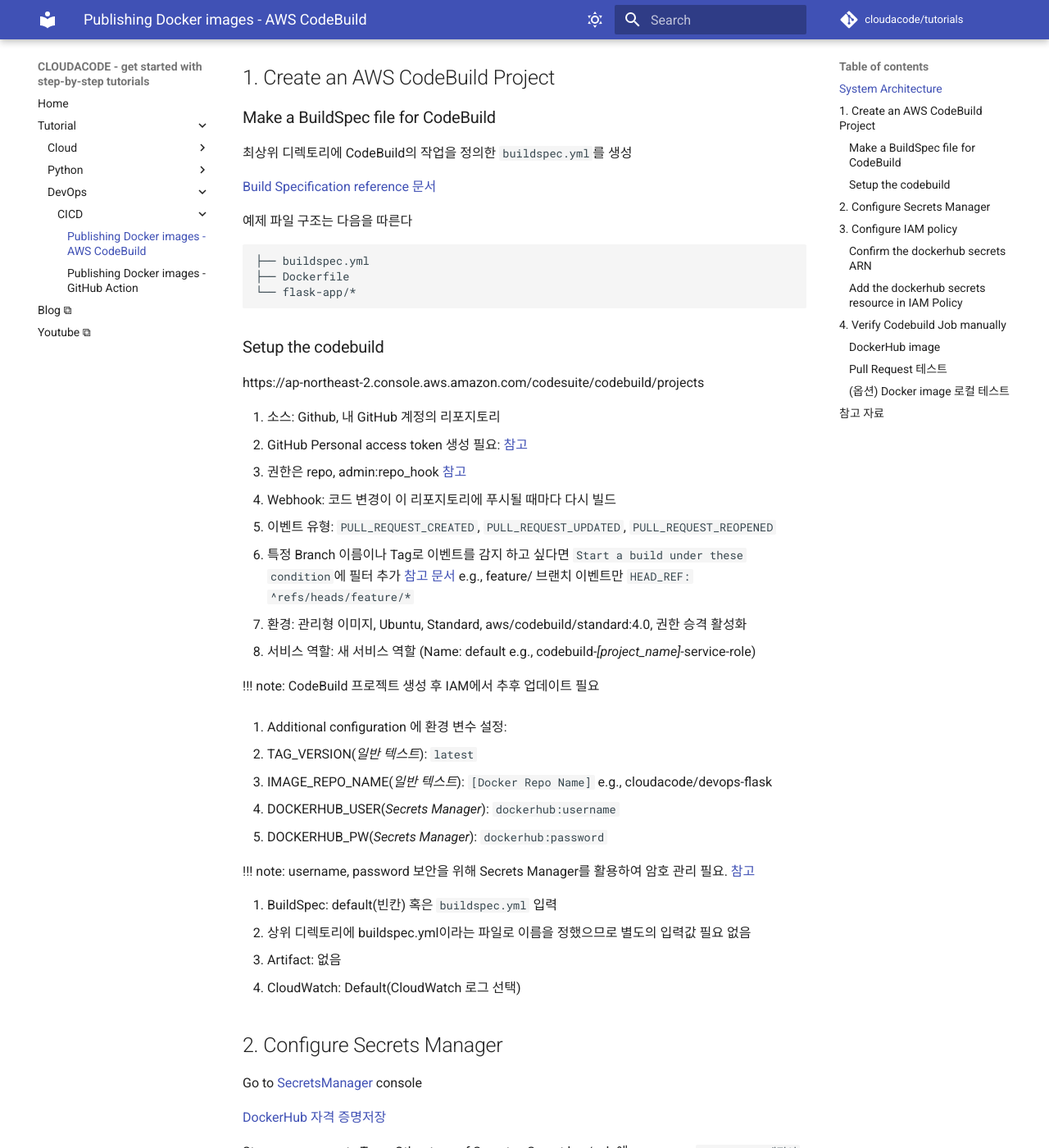
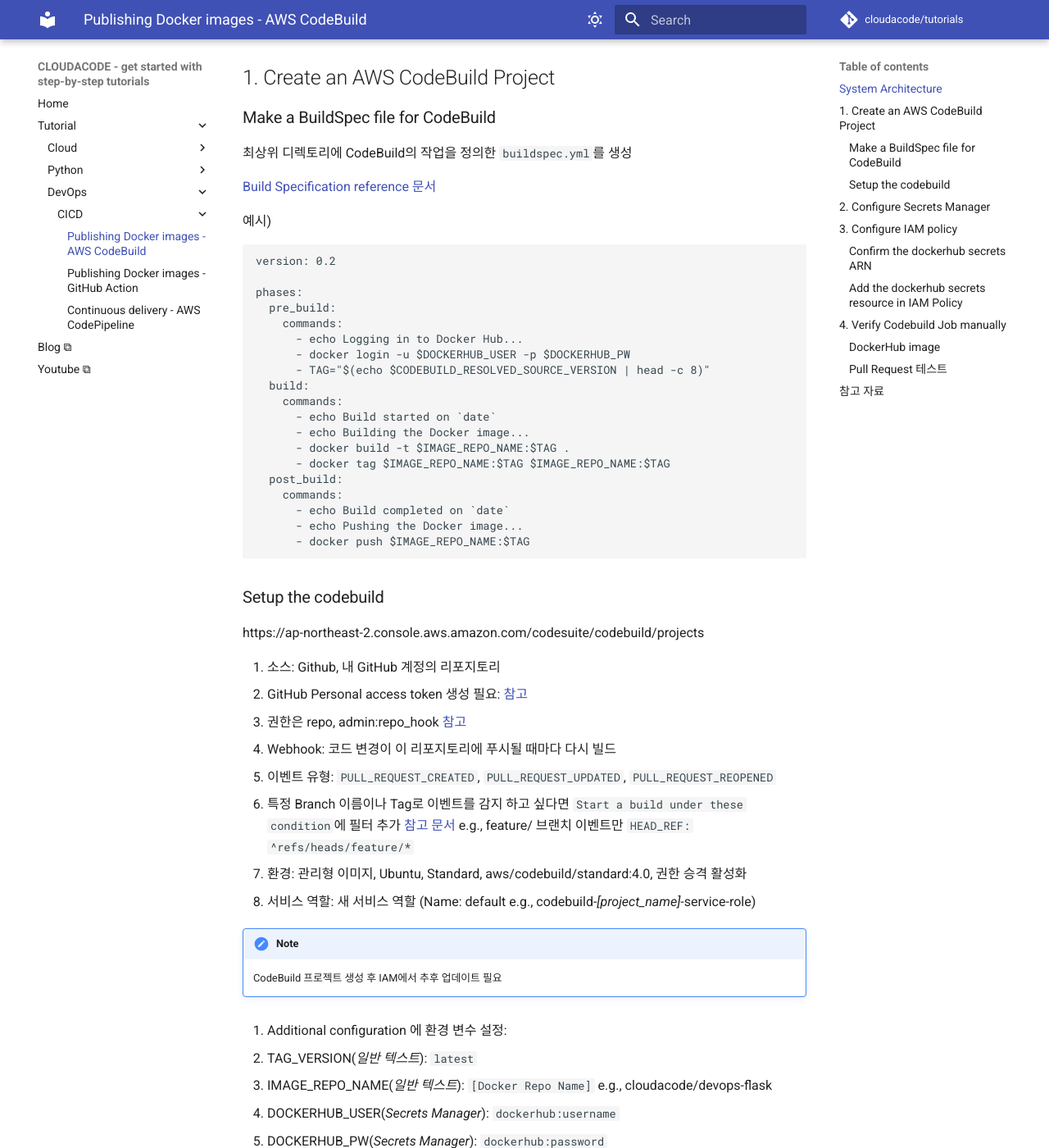
Before and after one commit to cloudacode/tutorials, an MkDocs documentation site: the page built from docs/devops/cicd/github-aws-codebuild-dockerhub.md, in a window 1280 px wide and 1400 px high, scrolled down 1044 px. Shown: the whole window at 82% size. Built offline with MkDocs 1.6.1 and Material for MkDocs 9.7.7, drawn with Linux system fonts in a browser that asks for light colours; comment, search, counter and statistics services are not loaded; some of the changed text lies outside the part shown.

Commit message:
added codepipeline tutorial

````diff
--- a/docs/devops/cicd/github-aws-codebuild-dockerhub.md
+++ b/docs/devops/cicd/github-aws-codebuild-dockerhub.md
@@ -21,11 +21,27 @@ CI 도구([aws codebuild](https://aws.amazon.com/codebuild/))를 통해 소스
 
 [Build Specification reference 문서](https://docs.aws.amazon.com/ko_kr/codebuild/latest/userguide/build-spec-ref.html)
 
-예제 파일 구조는 다음을 따른다
-```bash
-├── buildspec.yml
-├── Dockerfile
-└── flask-app/*
+예시)
+```yaml
+version: 0.2
+
+phases:
+  pre_build:
+    commands:
+      - echo Logging in to Docker Hub...
+      - docker login -u $DOCKERHUB_USER -p $DOCKERHUB_PW
+      - TAG="$(echo $CODEBUILD_RESOLVED_SOURCE_VERSION | head -c 8)"
+  build:
+    commands:
+      - echo Build started on `date`
+      - echo Building the Docker image...
+      - docker build -t $IMAGE_REPO_NAME:$TAG .
+      - docker tag $IMAGE_REPO_NAME:$TAG $IMAGE_REPO_NAME:$TAG
+  post_build:
+    commands:
+      - echo Build completed on `date`
+      - echo Pushing the Docker image...
+      - docker push $IMAGE_REPO_NAME:$TAG
 ```
 
 ### Setup the codebuild
@@ -42,17 +58,17 @@ https://ap-northeast-2.console.aws.amazon.com/codesuite/codebuild/projects
 4. 환경: 관리형 이미지, Ubuntu, Standard, aws/codebuild/standard:4.0, 권한 승격 활성화
 5. 서비스 역할: 새 서비스 역할 (Name: default e.g., codebuild-*[project_name]*-service-role)
 
-   !!! note:
+!!! Note
       CodeBuild 프로젝트 생성 후 IAM에서 추후 업데이트 필요
 
 6. Additional configuration 에 환경 변수 설정:
 
-   - TAG_VERSION(*일반 텍스트*): `latest `
+   - TAG_VERSION(*일반 텍스트*): `latest`
    - IMAGE_REPO_NAME(*일반 텍스트*): `[Docker Repo Name]` e.g., cloudacode/devops-flask
    - DOCKERHUB_USER(*Secrets Manager*): `dockerhub:username`
    - DOCKERHUB_PW(*Secrets Manager*): `dockerhub:password`
 
-   !!! note:
+!!! Note
       username, password 보안을 위해 Secrets Manager를 활용하여 암호 관리 필요. [참고](https://aws.amazon.com/premiumsupport/knowledge-center/codebuild-docker-pull-image-error/?nc1=h_ls#Store_your_DockerHub_credentials_with_AWS_Secrets_Manager)
 
 7. BuildSpec: default(빈칸) 혹은 `buildspec.yml` 입력
@@ -105,19 +121,11 @@ https://hub.docker.com
 ![PR](./assets/build_process_by_github_webhook.png)
 CI 도구가 변경 사항을 인지하여 자동으로 수행 되는지 확인
 
-### (옵션) Docker image 로컬 테스트
 
-Docker run
-```
-docker run -p 8000:8000 --name devops -d [DockerHub Repo]:[Tag version]
-```
-
-http://localhost:8000 를 통해 웹 페이지 값을 확인
+🎉 Congratulations, you have completed Publishing Docker images - AWS CodeBuild tutorial
 
 ## 참고 자료
 - https://docs.aws.amazon.com/ko_kr/whitepapers/latest/introduction-devops-aws/introduction-devops-aws.pdf
 - https://docs.aws.amazon.com/ko_kr/whitepapers/latest/practicing-continuous-integration-continuous-delivery/practicing-continuous-integration-continuous-delivery.pdf
 - https://docs.aws.amazon.com/ko_kr/codebuild/latest/userguide/sample-docker.html
 - https://docs.aws.amazon.com/ko_kr/codebuild/latest/userguide/github-webhook.html
-
-🎉 Congratulations, you have completed Publishing Docker images - AWS CodeBuild tutorial
--- a/mkdocs.yml
+++ b/mkdocs.yml
@@ -42,6 +42,7 @@ nav:
       - CICD:
         - devops/cicd/github-aws-codebuild-dockerhub.md
         - devops/cicd/github-action-dockerhub.md
+        - devops/cicd/aws-codepipeline-delivery-eb.md
   #   - DevOps(Terraform):
   #   - Kubernetes:
   #   - Monitoring:
````
Also changed, not shown: docs/devops/cicd/aws-codepipeline-delivery-eb.md (added, +114 -0 lines), docs/devops/cicd/assets/continuous-delivery-codepipeline.png (added).
